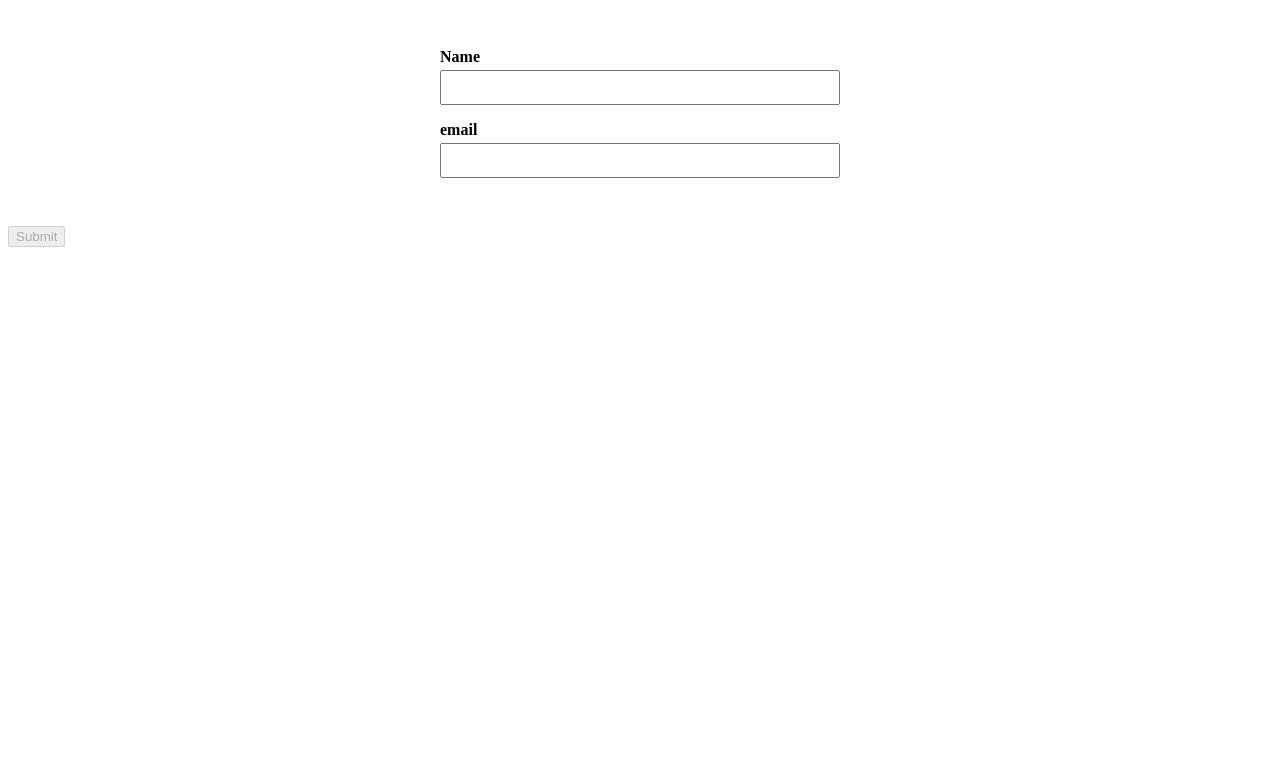
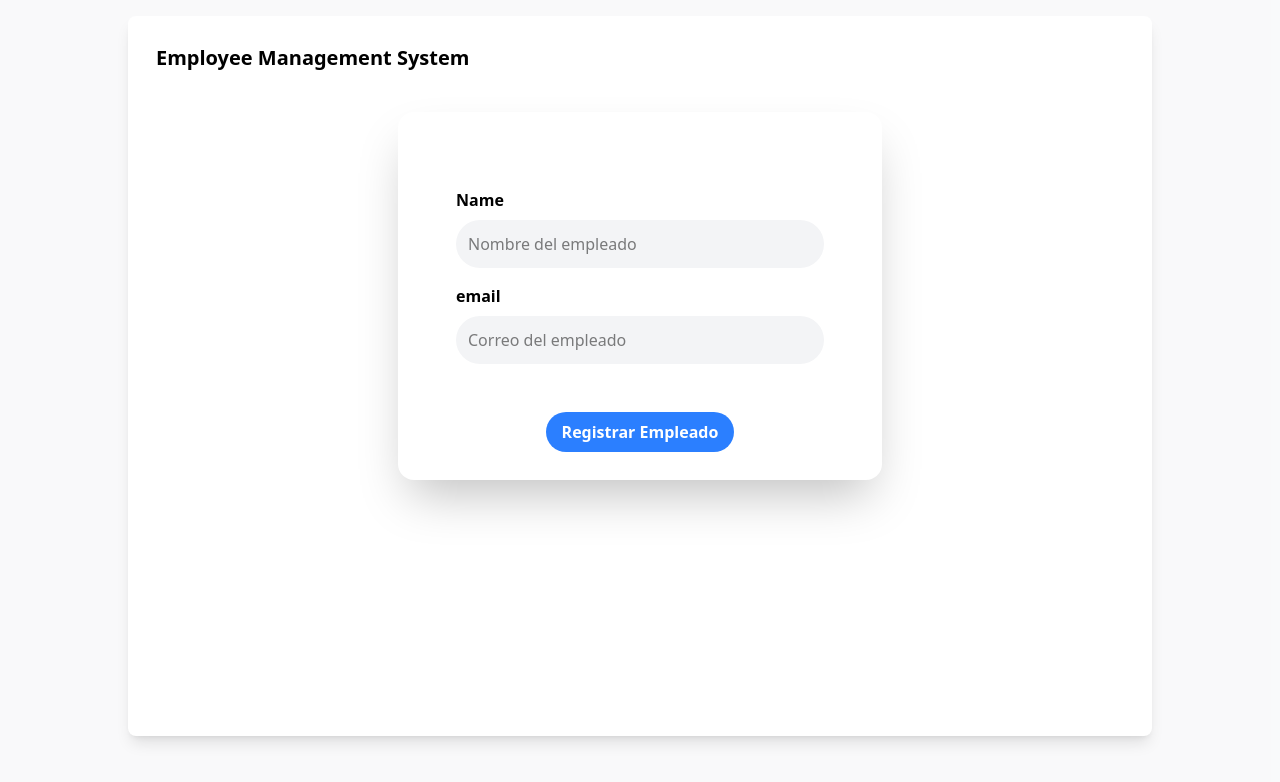
Before and after one commit to Russel-FS/ng-employee-front-end, an Angular app: page / in a window 1280 px wide. Shown: the top 782 px of the page. Built offline with nearby package versions, Linux system fonts and the light colour scheme.

Commit message:
integracion de tailwind

```diff
--- a/package.json
+++ b/package.json
@@ -18,7 +18,10 @@
     "@angular/platform-browser": "^19.1.0",
     "@angular/platform-browser-dynamic": "^19.1.0",
     "@angular/router": "^19.1.0",
+    "@tailwindcss/postcss": "^4.0.1",
+    "postcss": "^8.5.1",
     "rxjs": "~7.8.0",
+    "tailwindcss": "^4.0.1",
     "tslib": "^2.3.0",
     "zone.js": "~0.15.0"
   },
--- a/src/app/app.component.html
+++ b/src/app/app.component.html
@@ -1,16 +1,33 @@
-<form [formGroup]="employeeForm" (ngSubmit)="onSubmit()">
+<section class="bg-gray-100/50 py-4 min-h-screen">
+  <div class="container m-auto max-w-5xl bg-white p-7 rounded-lg shadow-lg min-h-[90vh]">
+    <div class="flex justify-between items-center">
+      <div>
+        <h1 class="text-xl font-bold">Employee Management System</h1>
+      </div>
+    </div>
+
+    <form [formGroup]="employeeForm" (ngSubmit)="onSubmit()" class="m-auto mt-10 w-1/2 shadow-2xl p-7 rounded-2xl">
 
       <div class="form-group">
-    <div>
+        <div class="space-y-2">
           <label for="name">Name</label>
-      <input type="text" class="form-control" id="name" formControlName="name">
+          <input type="text" class="p-3 bg-gray-100 rounded-full transition-colors outline-none focus:ring-2 focus:ring-blue-500" id="name" formControlName="name"
+            placeholder="Nombre del empleado">
         </div>
-    <div>
+        <div class="space-y-2">
           <label for="email">email</label>
-      <input type="email" class="form-control" id="email" formControlName="email">
+          <input type="email" class="p-3 bg-gray-100 rounded-full transition-colors outline-none focus:ring-2 focus:ring-blue-500" id="email" formControlName="email"
+            placeholder="Correo del empleado">
         </div>
       </div>
-  <button type="submit" [disabled]="!employeeForm.valid">Submit</button>
+      <div class="flex justify-center">
+        <button class="cursor-pointer px-4 py-2 rounded-full bg-blue-500 hover:bg-blue-600 transition-colors text-white font-semibold"
+          type="submit" [disabled]="!employeeForm.valid">Registrar Empleado</button>
+      </div>
     </form>
 
+  </div>
+
+</section>
+
 <router-outlet> </router-outlet>
--- a/src/styles.css
+++ b/src/styles.css
@@ -1 +1 @@
-/* You can add global styles to this file, and also import other style files */
+@import "tailwindcss";
--- /dev/null
+++ b/tailwind.config.js
@@ -0,0 +1,15 @@
+module.exports = {
+  purge: [
+    './src/**/*.html',
+    './src/**/*.ts',
+    './src/**/*.css',
+  ],
+  darkMode: false,
+  theme: {
+    extend: {},
+  },
+  variants: {
+    extend: {},
+  },
+  plugins: [],
+};
```
Also changed, not shown: .postcssrc.json (added), 1 other file (tests, documents, lock files or other folders). Lines whose indentation alone changed are shown as unchanged.
